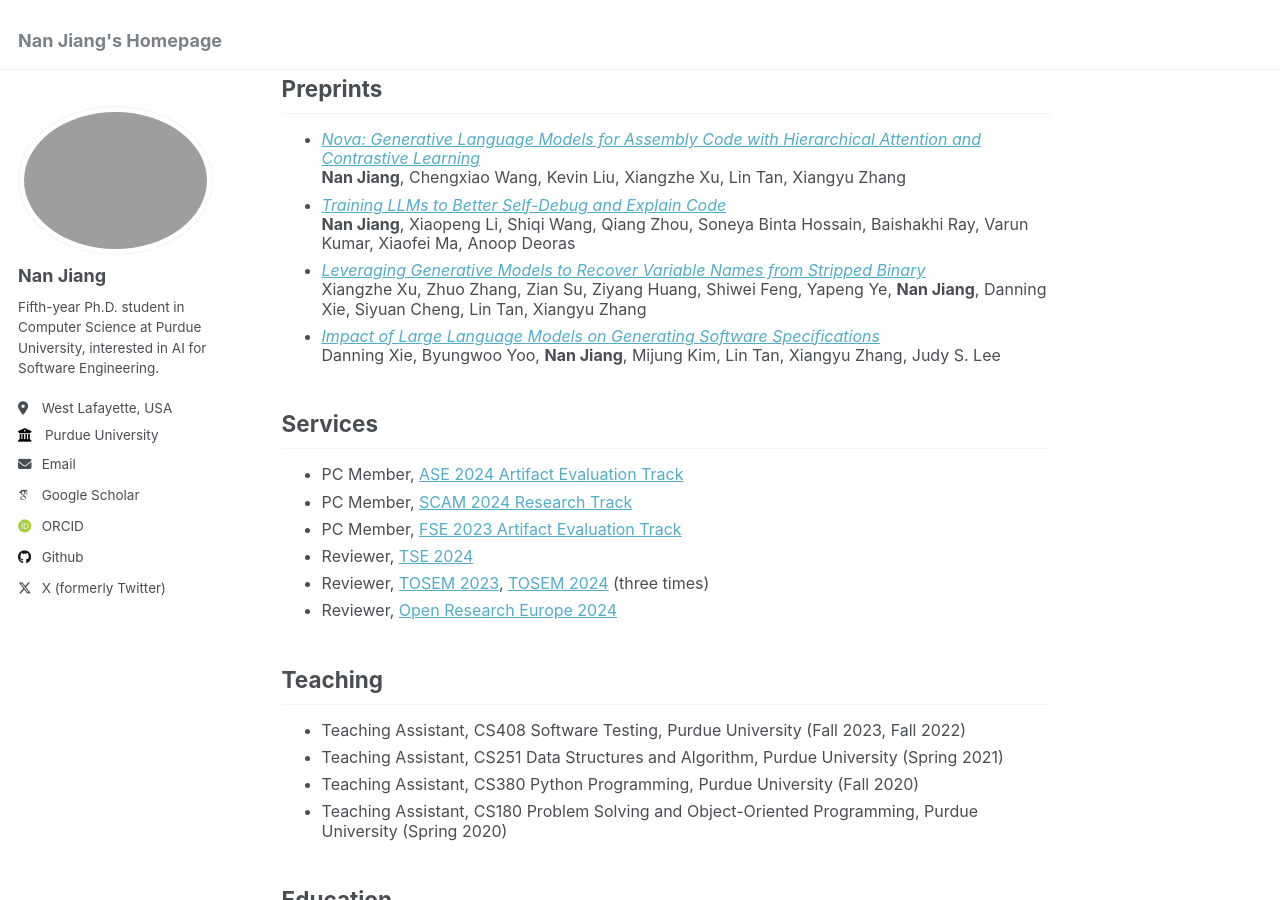
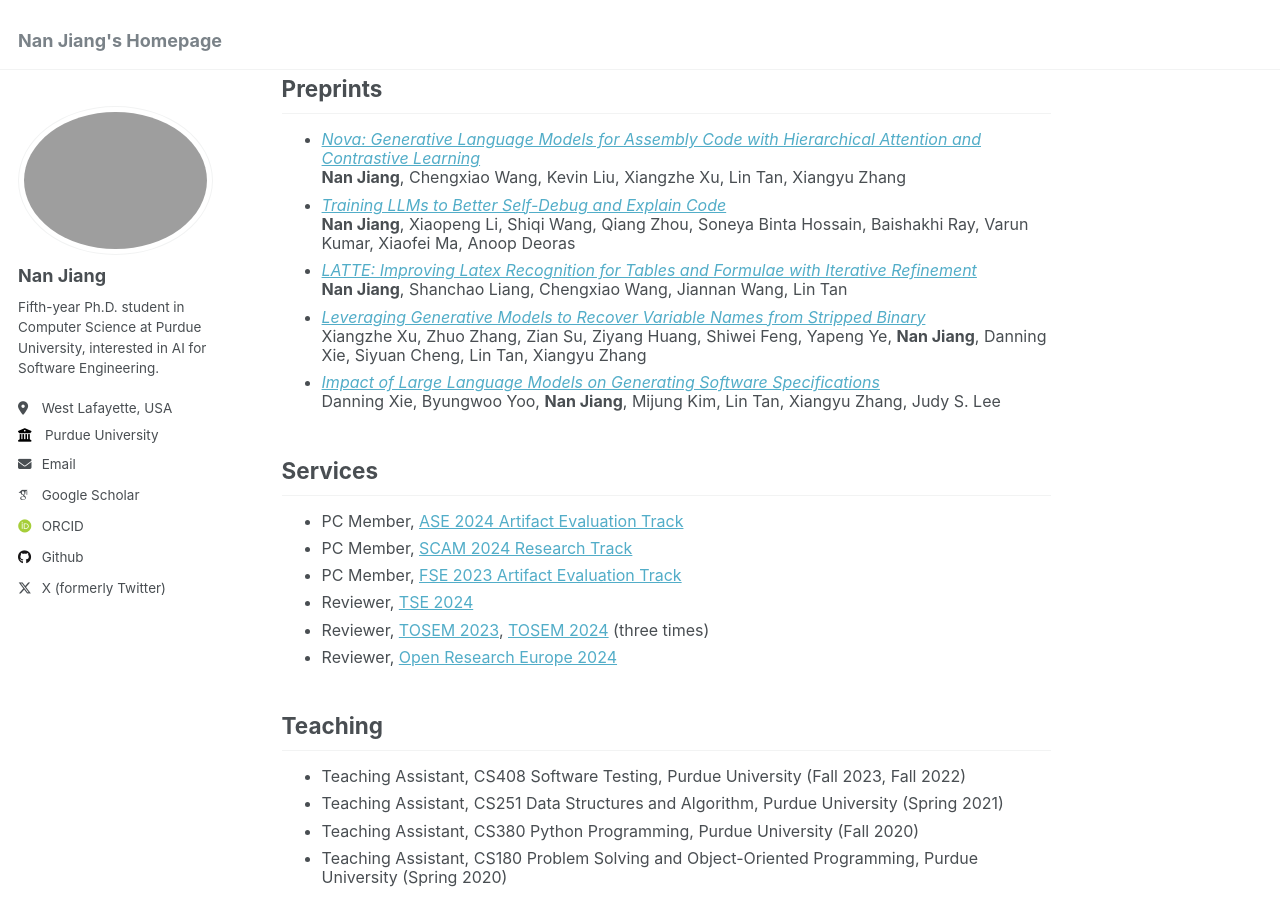
Before and after one commit to jiang719/jiang719.github.io, a Jekyll site: the page built from _pages/about.md, in a window 1280 px wide and 900 px high, scrolled down 766 px. Built offline with Jekyll 4.4.1, drawn with Linux system fonts in a browser that asks for light colours; some web fonts are replaced.

Commit message:
add Latte

```diff
--- a/_pages/about.md
+++ b/_pages/about.md
@@ -72,6 +72,11 @@ Preprints
     <b>Nan Jiang</b>, Xiaopeng Li, Shiqi Wang, Qiang Zhou, Soneya Binta Hossain, Baishakhi Ray, Varun Kumar, Xiaofei Ma, Anoop Deoras
   </li>
   <li>
+    <a href="https://arxiv.org/abs/2409.14201"><em>LATTE: Improving Latex Recognition for Tables and Formulae with Iterative Refinement</em></a>
+    <br>
+    <b>Nan Jiang</b>, Shanchao Liang, Chengxiao Wang, Jiannan Wang, Lin Tan
+  </li>
+  <li>
     <a href="https://arxiv.org/abs/2306.02546"><em>Leveraging Generative Models to Recover Variable Names from Stripped Binary</em></a>
     <br>
     Xiangzhe Xu, Zhuo Zhang, Zian Su, Ziyang Huang, Shiwei Feng, Yapeng Ye, <b>Nan Jiang</b>, Danning Xie, Siyuan Cheng, Lin Tan, Xiangyu Zhang
```
